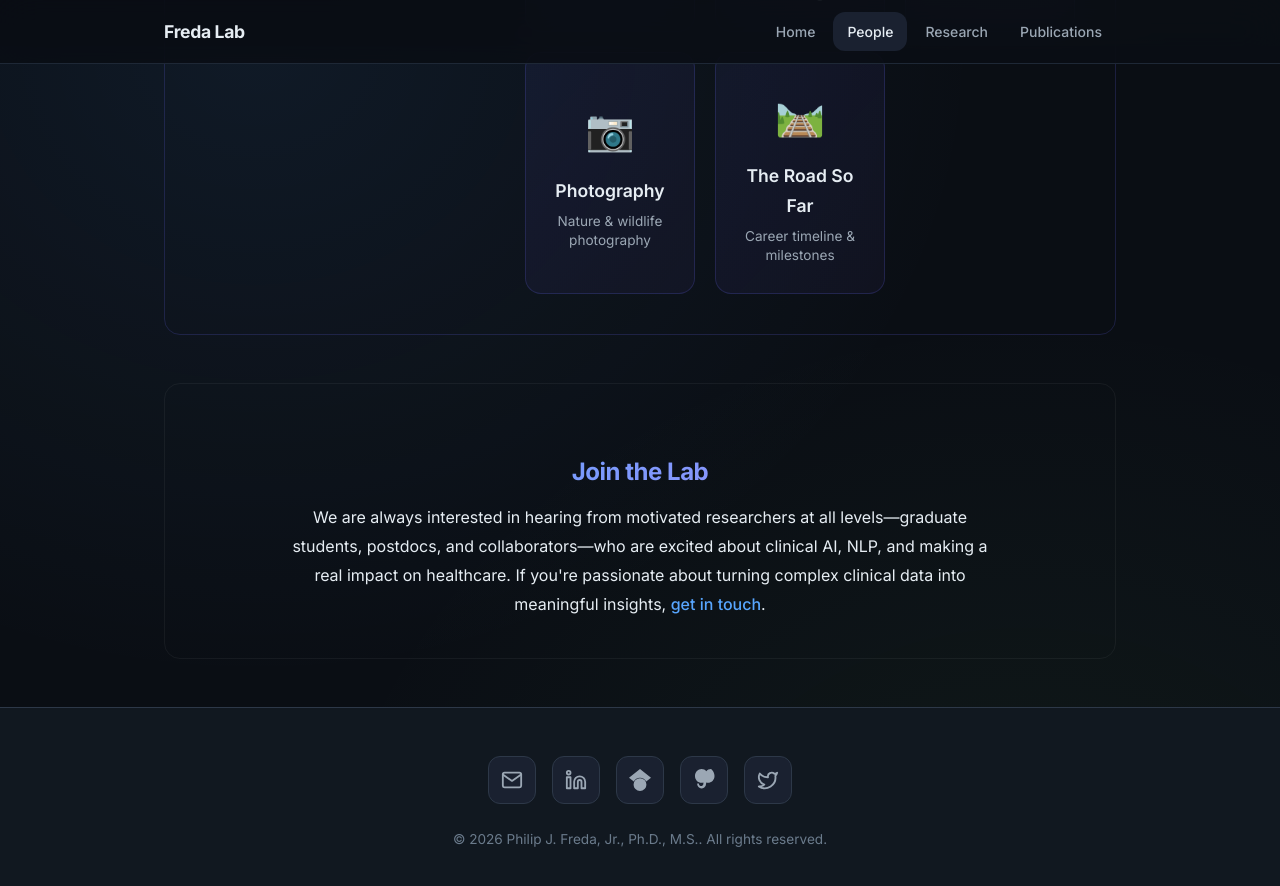
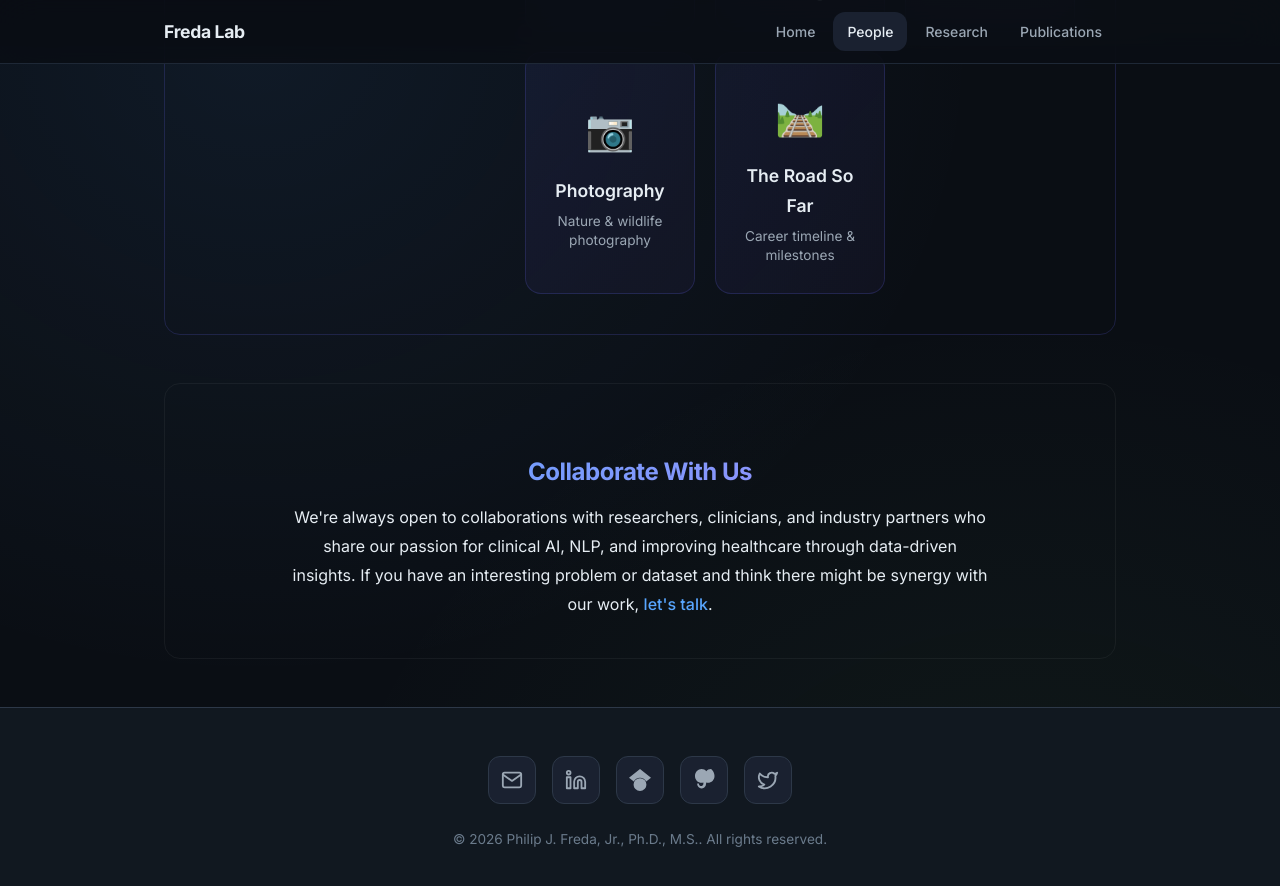
Before and after one commit to pfreda/pfreda.github.io, a Jekyll site: the page built from people.md, in a window 1280 px wide and 900 px high, scrolled down 1754 px. Shown: the top 886 px of the window. Built offline with Jekyll 4.4.1, drawn with Linux system fonts in a browser that asks for light colours.

Commit message:
Change "Join the Lab" to "Collaborate With Us"
Updated messaging to focus on collaborations rather than
recruiting since there's no current funding for new positions.

Co-Authored-By: Claude Opus 4.5 <noreply@anthropic.com>

```diff
--- a/people.md
+++ b/people.md
@@ -75,6 +75,6 @@ title: People
 </div>
 
 <div class="join-section">
-  <h2>Join the Lab</h2>
-  <p>We are always interested in hearing from motivated researchers at all levels—graduate students, postdocs, and collaborators—who are excited about clinical AI, NLP, and making a real impact on healthcare. If you're passionate about turning complex clinical data into meaningful insights, <a href="mailto:philip.freda@gmail.com">get in touch</a>.</p>
+  <h2>Collaborate With Us</h2>
+  <p>We're always open to collaborations with researchers, clinicians, and industry partners who share our passion for clinical AI, NLP, and improving healthcare through data-driven insights. If you have an interesting problem or dataset and think there might be synergy with our work, <a href="mailto:philip.freda@gmail.com">let's talk</a>.</p>
 </div>
```
